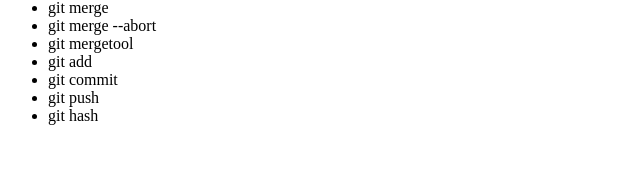
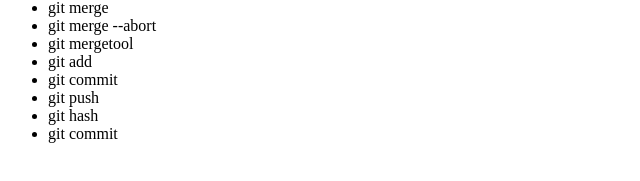
Before and after one commit to 0tieno/resolve-git-merge-conflicts, a plain HTML site: page index.html in a window 1280 px wide. Shown: the part 81-262 px from the top of the page, 0-640 px from the left. Drawn offline with Linux system fonts and the light colour scheme.

Commit message:
added a git command to the list

```diff
--- a/index.html
+++ b/index.html
@@ -15,6 +15,7 @@
         <li>git commit</li>
         <li>git push</li>
         <li>git hash</li>
+        <li>git commit</li>
     </ul>
 </body>
 </html>
```
